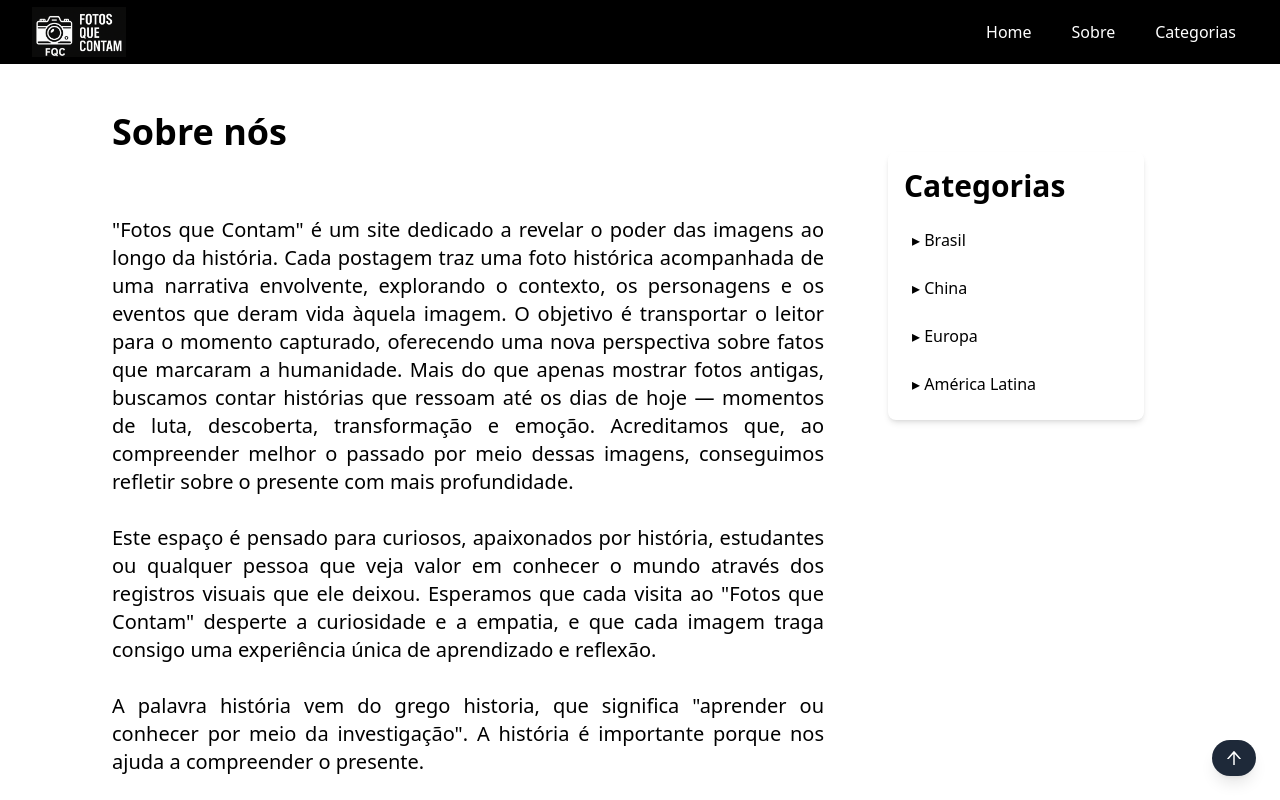
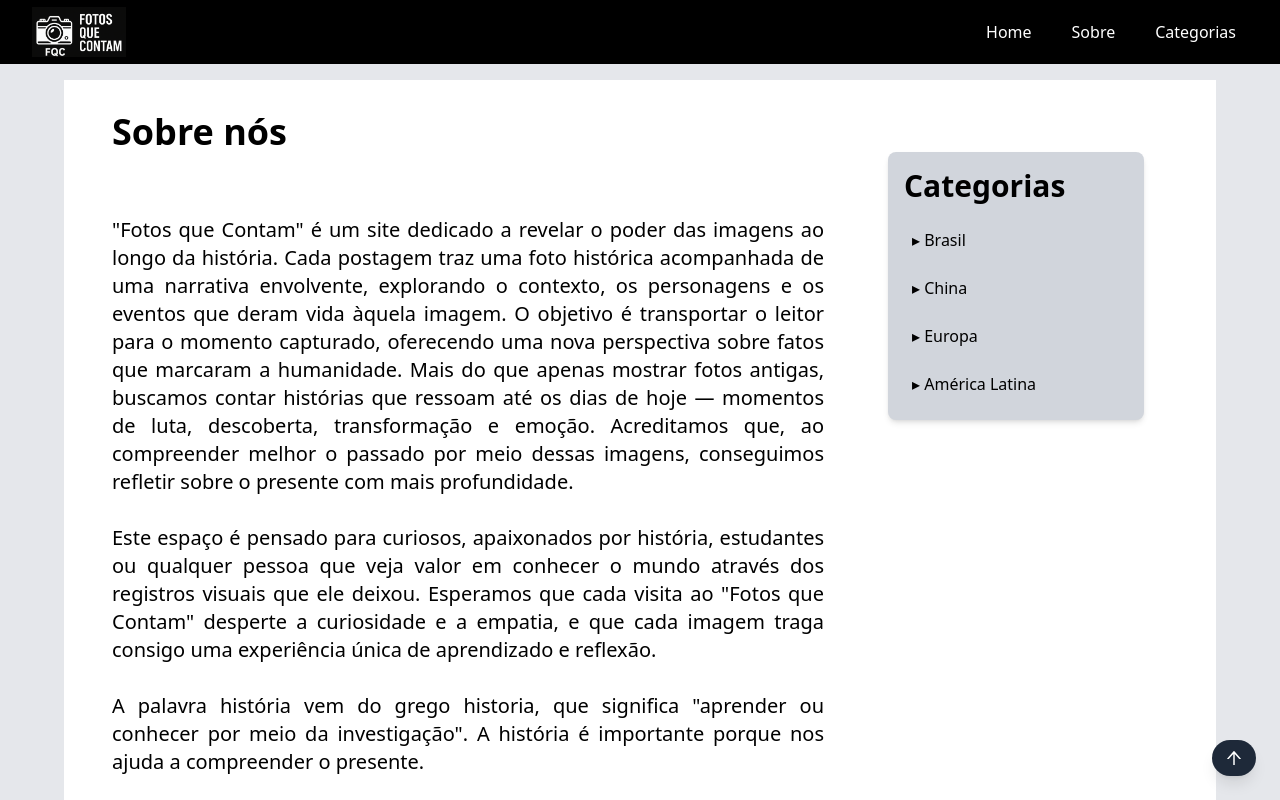
Before and after one commit to lcfranco97/fotos-que-contam, a Next.js app: page /sobre in a window 1280 px wide. Shown: the top 800 px of the page. Built offline with nearby package versions, Linux system fonts and the light colour scheme.

Commit message:
ajuste de layout novamente

```diff
--- a/src/app/components/ArticleCategory.js
+++ b/src/app/components/ArticleCategory.js
@@ -18,7 +18,7 @@ export default function ArticleCategory({
 
     return (
 
-        <motion.div className="max-w-6xl mx-auto px-4 sm:px-6 lg:px-8 flex flex-col md:flex-row mt-4" initial="hidden" animate="visible" variants={{
+        <motion.div className="w-full max-w-screen-xl mx-auto px-4 sm:px-6 lg:px-8 flex flex-col md:flex-row mt-4 overflow-x-hidden" initial="hidden" animate="visible" variants={{
             hidden: {
                 scale: .8,
                 opacity: 0
@@ -32,7 +32,7 @@ export default function ArticleCategory({
             }
         }} >
 
-            <article className="max-w-3xl mx-auto p-4">
+            <article className="w-full md:w-2/3 lg:w-3/4 xl:w-4/5 p-2 sm:p-4">
                 <h1 className="text-3xl font-bold mb-2">{title}</h1>
                 <p className="text-sm text-gray-500 mb-4">{date}</p>
 
@@ -43,8 +43,8 @@ export default function ArticleCategory({
                         width={800}
                         height={500}
                         priority
-                        style={{ height: 'auto', width: '800px' }}
-                        className="rounded mb-4 shadow"
+
+                        className="rounded mb-4 shadow w-full h-auto max-w-full"
                         />
                 )}
                 <div className="flex justify-center">
@@ -64,8 +64,8 @@ export default function ArticleCategory({
                         width={800}
                         height={500}
                         priority
-                        style={{ height: 'auto', width: '800px' }}
-                        className="rounded mb-6 shadow"
+
+                        className="rounded mb-6 shadow w-full h-auto max-w-full"
                     />
                 )}
 
@@ -87,8 +87,8 @@ export default function ArticleCategory({
                         width={800}
                         height={500}
                         priority
-                        style={{ height: 'auto', width: '800px' }}
-                        className="rounded mb-6 shadow"
+
+                        className="rounded mb-6 shadow w-full h-auto max-w-full"
                     />
                 )}
 
@@ -110,8 +110,8 @@ export default function ArticleCategory({
                         width={800}
                         height={500}
                         priority
-                        style={{ height: 'auto', width: '800px' }}
-                        className="rounded mb-6 shadow"
+
+                        className="rounded mb-6 shadow w-full h-auto max-w-full"
                     />
                 )}
 
@@ -134,8 +134,8 @@ export default function ArticleCategory({
                         width={800}
                         height={500}
                         priority
-                        style={{ height: 'auto', width: '800px' }}
-                        className="rounded mb-6 shadow"
+
+                        className="rounded mb-6 shadow w-full h-auto max-w-full"
                     />
                 )}
 
@@ -157,8 +157,8 @@ export default function ArticleCategory({
                         width={800}
                         height={500}
                         priority
-                        style={{ height: 'auto', width: '800px' }}
-                        className="rounded mb-6 shadow"
+
+                        className="rounded mb-6 shadow w-full h-auto max-w-full"
                     />
                 )}
 
@@ -181,8 +181,8 @@ export default function ArticleCategory({
                         width={800}
                         height={500}
                         priority
-                        style={{ height: 'auto', width: '800px' }}
-                        className="rounded mb-6 shadow"
+
+                        className="rounded mb-6 shadow w-full h-auto max-w-full"
                     />
                 )}
 
@@ -205,8 +205,8 @@ export default function ArticleCategory({
                         width={800}
                         height={500}
                         priority
-                        style={{ height: 'auto', width: '800px' }}
-                        className="rounded mb-6 shadow"
+
+                        className="rounded mb-6 shadow w-full h-auto max-w-full"
                     />
                 )}
 
@@ -229,8 +229,8 @@ export default function ArticleCategory({
                         width={800}
                         height={500}
                         priority
-                        style={{ height: 'auto', width: '800px' }}
-                        className="rounded mb-6 shadow"
+
+                        className="rounded mb-6 shadow w-full h-auto max-w-full"
                     />
                 )}
 
@@ -253,8 +253,8 @@ export default function ArticleCategory({
                         width={800}
                         height={500}
                         priority
-                        style={{ height: 'auto', width: '800px' }}
-                        className="rounded mb-6 shadow"
+
+                        className="rounded mb-6 shadow w-full h-auto max-w-full"
                     />
                 )}
 
@@ -296,7 +296,7 @@ export default function ArticleCategory({
             </article>
 
 
-            <div className="h-svh hidden md:block md:w-64 mt-10 mr-14 p-4 ml-8">
+            <div className="hidden md:block md:w-1/3 lg:w-1/4 xl:w-1/5 mt-10 p-2">
                 <Sidebar />
             </div>
 
--- a/src/app/components/MainContainer.js
+++ b/src/app/components/MainContainer.js
@@ -6,7 +6,7 @@ export default function MainCotainer({ children }) {
     return (
         <>
             <Navbar />
-            <div>
+            <div className="w-full max-w-screen-xl mx-auto px-4 sm:px-6 lg:px-8 overflow-x-hidden">
                 {children}
                 <TopPageButton />
             </div>
--- a/src/app/components/Navbar.js
+++ b/src/app/components/Navbar.js
@@ -34,7 +34,7 @@ export default function Navbar() {
                             </div>
                         </div>
                         {/*Menu desktop */}
-                        <div className="hidden md:flex items-center space-x-4">
+                        <div className="hidden md:flex items-center  space-x-4">
 
                                 <Link href={"/"} className="text-white hover:bg-white
                                 hover:text-black rounded-lg px-3 py-2">Home</Link>
@@ -82,7 +82,7 @@ export default function Navbar() {
                 </div>
                 {/*Menu mobile */}
                 {isClick && (
-                    <div className="md:hidden absolute top-16 left-0 w-full bg-black z-50">
+                    <div className="md:hidden absolute top-16 left-0  bg-black z-50">
                         <div className="px-2 pt-2 pb-3 space-y-2">
                              <Link href={"/"} className="text-white block hover:bg-white
                                 hover:text-black rounded-lg p-2">Home</Link>
--- a/src/app/components/PageTransition.jsx
+++ b/src/app/components/PageTransition.jsx
@@ -13,6 +13,8 @@ export default function PageTransition({ children }) {
                 animate={{ opacity: 1}}
                 exit={{ opacity: 0}}
                 transition={{ duration: 0.4 }}
+
+                className="w-full max-w-full overflow-x-hidden"
                 >
                     {children}
                 </motion.div>
--- a/src/app/components/Sidebar.js
+++ b/src/app/components/Sidebar.js
@@ -10,10 +10,8 @@ import { categories } from "../data/categories.js";
 const Sidebar = () => {
 
     return (
-        <motion.div className="w-full md:w-64 shadow-md rounded-lg h-fit mt-4 p-4" whileHover={{
-            scale: 1.1,
-            transition: .2
-        }} initial="hidden" animate="visible" variants={{
+        <motion.div className="w-full md:w-64 shadow-md rounded-lg h-fit mt-4 p-4 bg-gray-300"
+      initial="hidden" animate="visible" variants={{
             hidden: {
                 scale: .8,
                 opacity: 0
@@ -29,9 +27,16 @@ const Sidebar = () => {
             <h2 className="text-3xl font-semibold mb-4">Categorias</h2>
             <ul className="space-y-2 ">
                 {categories.map((cat) => (
-                    <li key={cat.slug}>
-                        <Link href={`/categories/${cat.slug}`} className="hover:bg-black hover:text-white rounded-lg block p-2">▸ {cat.name}</Link>
+                    <motion.div key={cat.slug} whileHover={{
+                        scale: 1.1,
+                        transition: {
+                            duration: .2
+                        }
+                    }}>
+                        <li>
+                        <Link href={`/categories/${cat.slug}`} className="hover:bg-black hover:text-white rounded-lg block p-2 transition duration-300">▸ {cat.name}</Link>
                     </li>
+                    </motion.div>
                 ))}
             </ul>
         </motion.div>
--- a/src/app/layout.js
+++ b/src/app/layout.js
@@ -30,7 +30,7 @@ export default function RootLayout({ children }) {
   return (
     <html lang="pt-BR">
       <body
-        className={`${geistSans.variable} ${geistMono.variable} antialiased`}
+        className={`${geistSans.variable} ${geistMono.variable} antialiased bg-gray-200`}
       >
           <PageTransition>
               <MainCotainer>
```
